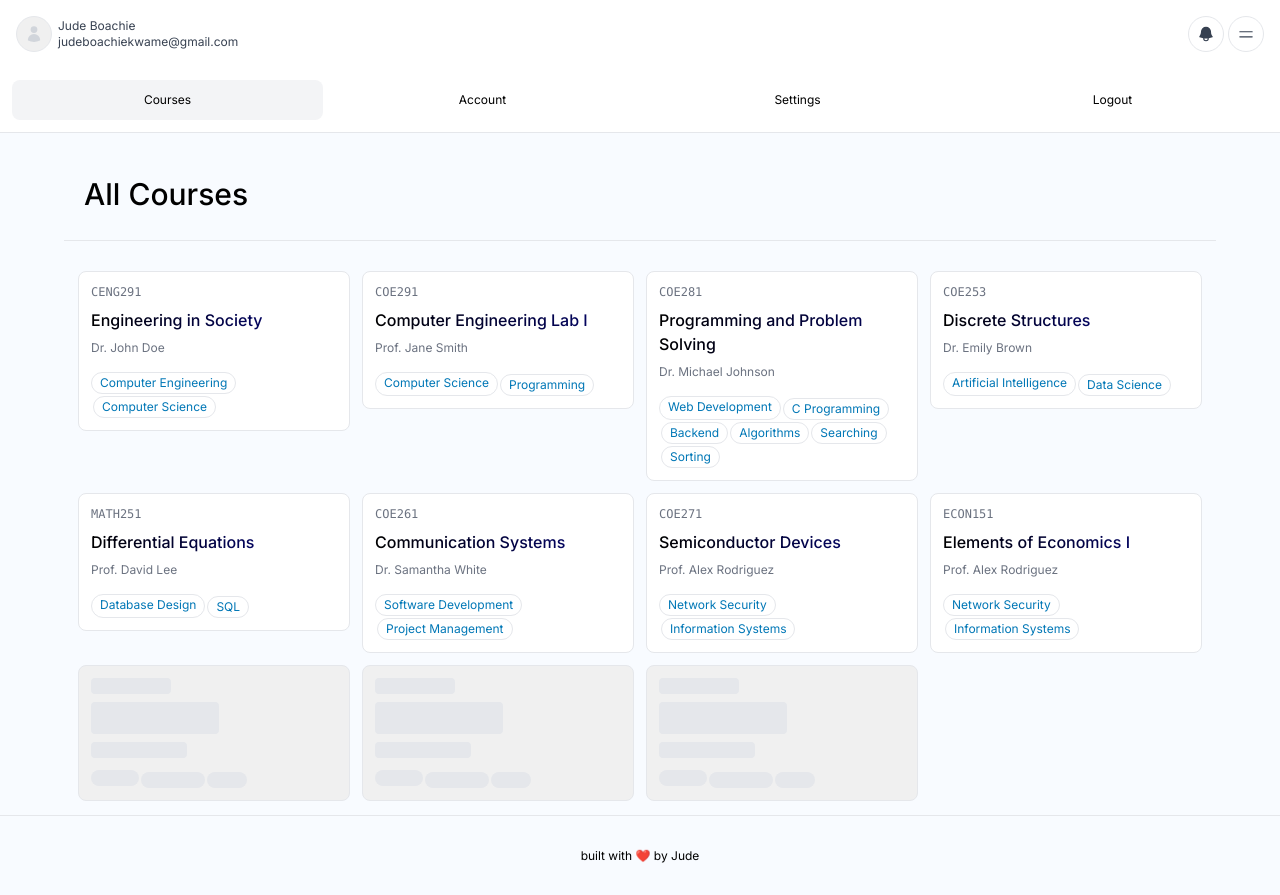
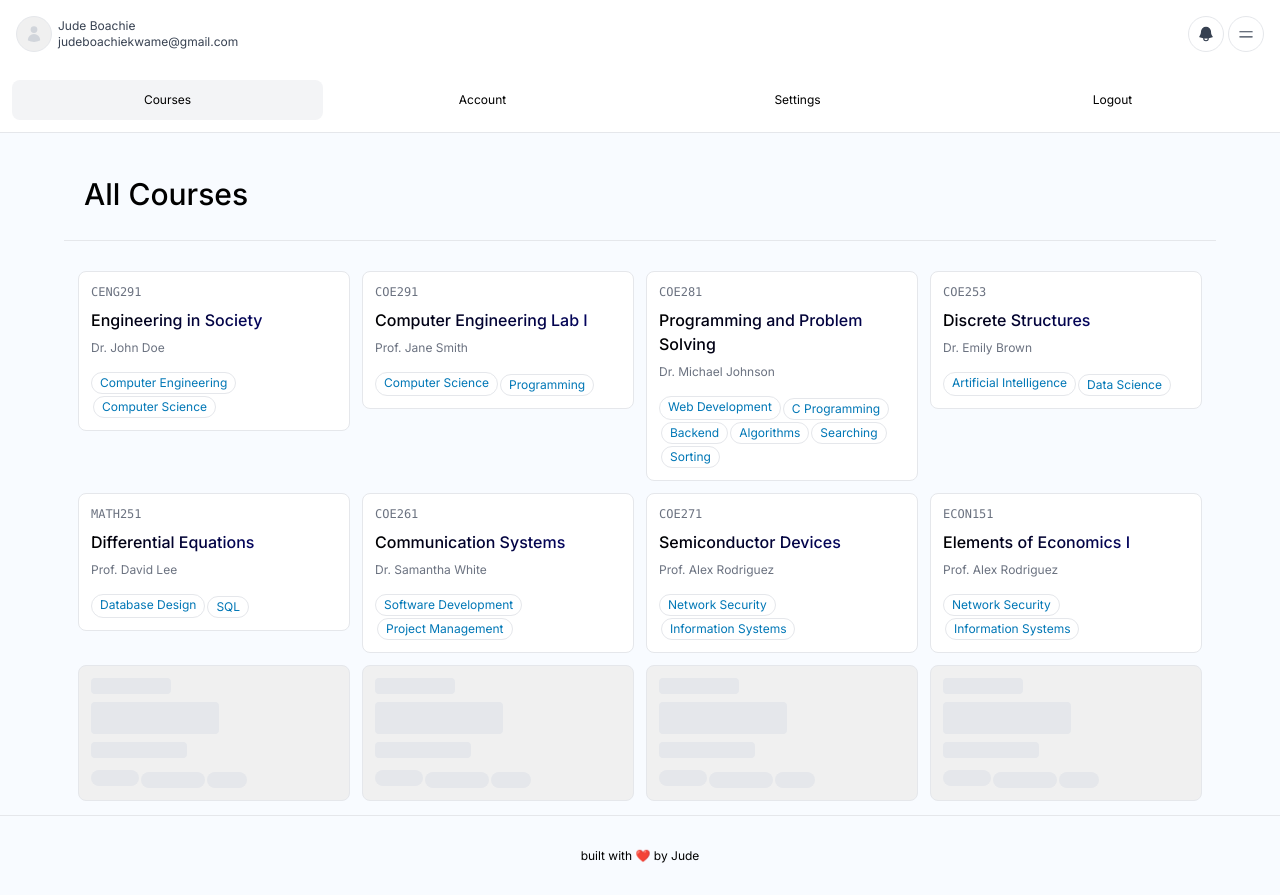
Before and after one commit to jdboachie/cbethub, a Next.js app: page / in a window 1280 px wide. Built offline with nearby package versions, Linux system fonts and the light colour scheme.

Commit message:
dev update

```diff
--- a/app/page.tsx
+++ b/app/page.tsx
@@ -81,6 +81,7 @@ const Home = () => {
                     <CourseCardSkeleton />
                     <CourseCardSkeleton />
                     <CourseCardSkeleton />
+                    <CourseCardSkeleton />
                 </div>
 
             </div>
```
